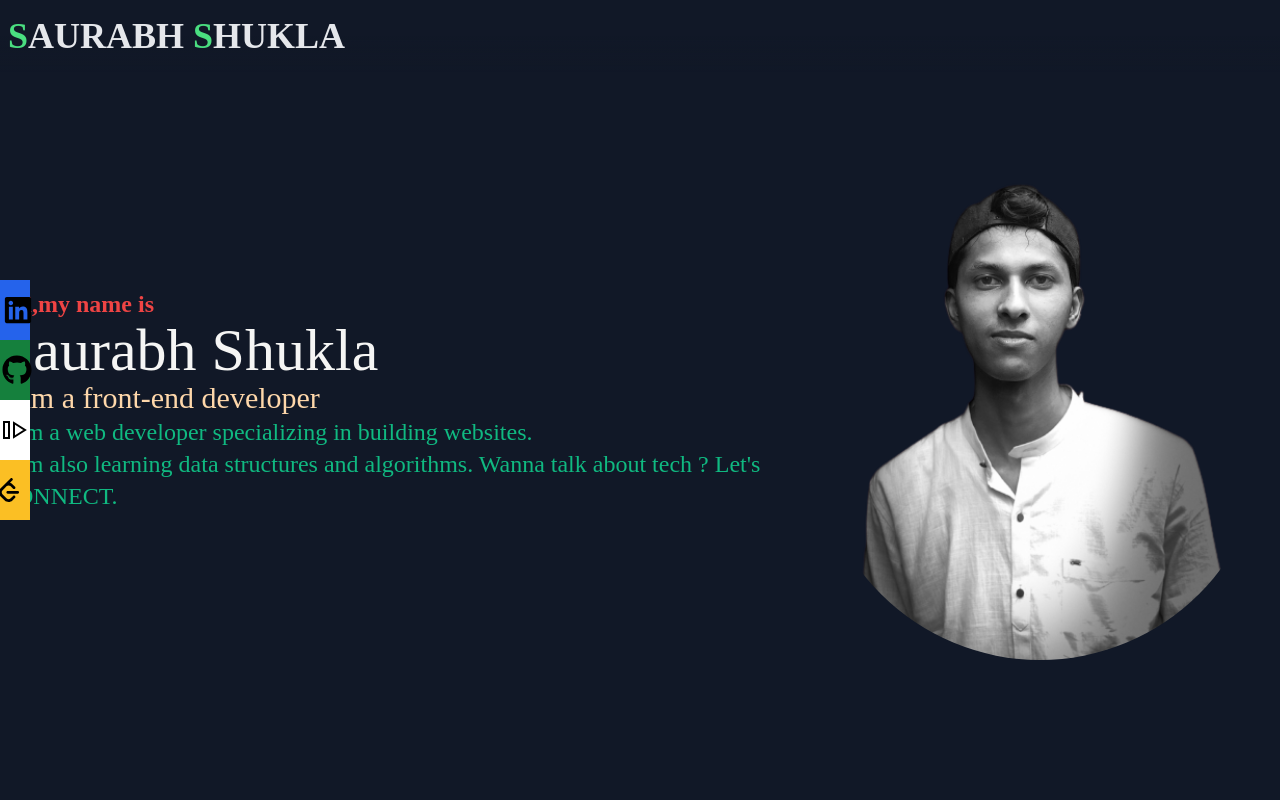
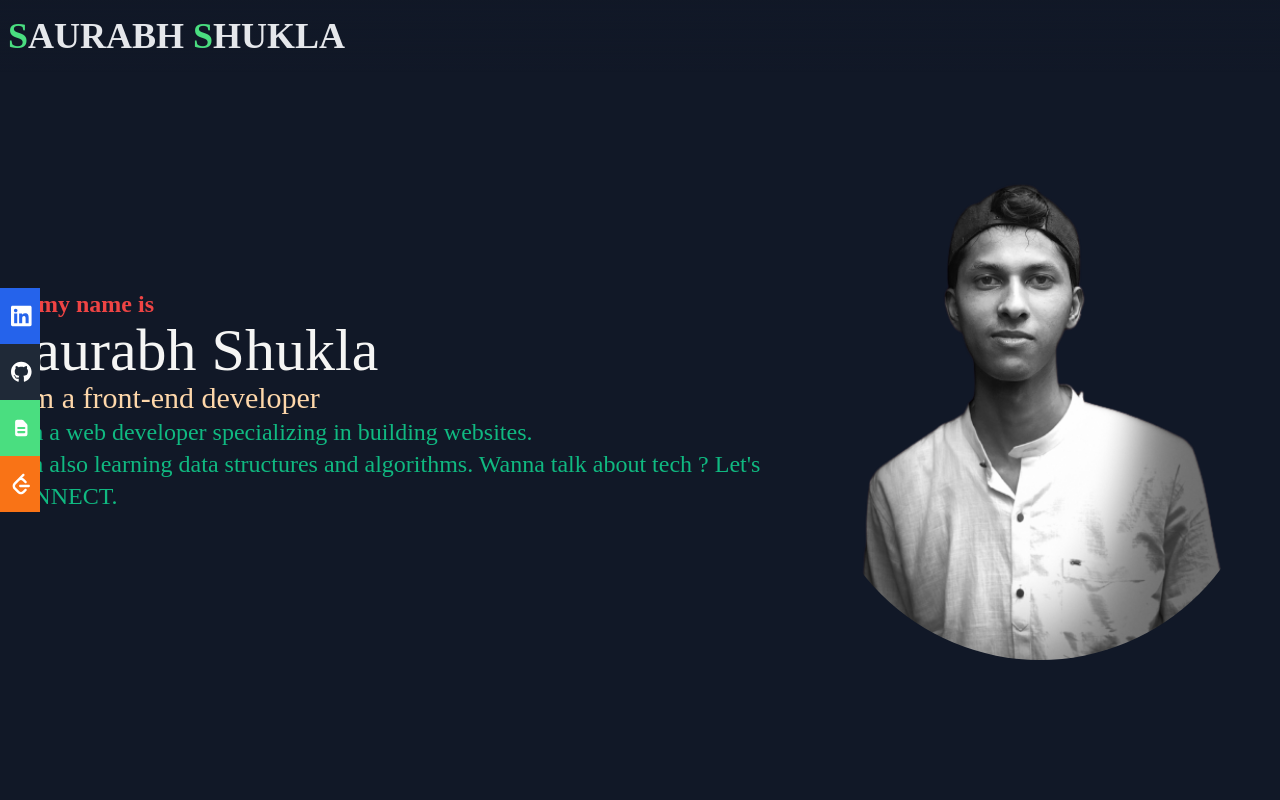
Before and after one commit to skinnyiam/portfolio, a React (Create React App) app: page / in a window 1280 px wide. Shown: the top 800 px of the page. Built offline with nearby package versions, Linux system fonts and the light colour scheme.

Commit message:
fix: fixed NavBar

```diff
--- a/src/components/Navbar.jsx
+++ b/src/components/Navbar.jsx
@@ -1,10 +1,11 @@
 import React from "react";
 import { FaLinkedin, FaGithub } from "react-icons/fa";
+import { HiDocumentText } from "react-icons/hi";
 
 const Navbar = () => {
   return (
     <div className="w-full">
-      <div className="fixed w-full px-2 py-4 bg-gradient-to-b from-gray-900 via-gray-900 to-transparent flex items-center">
+      <div className="fixed w-full px-2 py-4 bg-gradient-to-b from-gray-900 to-transparent flex items-center">
         <a href="#home" className="">
           <h1 className="text-2xl sm:text-4xl text-gray-200 font-bold">
             <span className="text-green-400">S</span>AURABH{" "}
@@ -13,65 +14,43 @@ const Navbar = () => {
         </a>
       </div>
 
-      <div className="hidden lg:flex fixed flex-col top-[35%] left-0">
+      <div className="fixed hidden sm:flex flex-col justify-center h-screen items-start">
+        <div className="">
           <ul>
-          <li className="w-[160px] h-[60px] flex justify-between items-center ml-[-130px] hover:ml-[-10px] duration-300 bg-blue-600 pl-4">
+            <li className="w-40 h-14 flex justify-between items-center translate-x-[-7.5rem] hover:translate-x-0 duration-300 bg-blue-600 text-white px-2">
               <a
-              className="flex justify-between items-center w-full text-white font-extrabold"
+                className="flex justify-between items-center w-full font-bold"
                 href="http://www.linkedin.com/in/saurabh-shukla-885a711b3"
               >
                 Linkedin
               </a>
-            <div className="flex pl-6">
-              <FaLinkedin style={{ height: "30px", width: "30px" }} />
-            </div>
+              <FaLinkedin />
             </li>
-          <li className="w-[160px] h-[60px] flex justify-between items-center ml-[-130px] hover:ml-[-10px] duration-300 bg-green-700 pl-[15px]">
+            <li className="w-40 h-14 flex justify-between items-center translate-x-[-7.5rem] hover:translate-x-0 duration-300 bg-gray-800 text-white px-2">
               <a
-              className="flex justify-between items-center w-full text-black font-extrabold"
+                className="flex justify-between items-center w-full font-bold"
                 href="https://github.com/skinnyiam"
               >
                 Github
               </a>
-            <div className="flex pl-11">
-              <FaGithub style={{ height: "30px", width: "30px" }} />
-            </div>
+              <FaGithub />
             </li>
-          <li className="w-[160px] h-[60px] flex justify-between items-center ml-[-130px] hover:ml-[-10px] duration-300 bg-white pl-4">
+            <li className="w-40 h-14 flex justify-between items-center translate-x-[-7.5rem] hover:translate-x-0 duration-300 bg-green-400 text-white px-2">
               <a
-              className="flex justify-between items-center w-full text-black font-extrabold"
+                className="flex justify-between items-center w-full font-bold"
                 href="/"
               >
                 Resume
               </a>
-            <div className="flex pl-9">
-              {/* <FaLinkedin style={{height:"30px",width:"30px"}}  /> */}
-              <svg
-                stroke="currentColor"
-                fill="currentColor"
-                stroke-width="0"
-                viewBox="0 0 24 24"
-                height="1em"
-                width="1em"
-                xmlns="http://www.w3.org/2000/svg"
-              >
-                <path
-                  fill="none"
-                  stroke="#000"
-                  stroke-width="2"
-                  d="M1,20 L6,20 L6,4 L1,4 L1,20 Z M11,19.0000002 L22,12 L11,5 L11,19.0000002 Z"
-                ></path>
-              </svg>
-            </div>
+              <HiDocumentText />
             </li>
-          <li className="w-[160px] h-[60px] flex justify-between items-center ml-[-130px] hover:ml-[-10px] duration-300 bg-amber-400 pl-[15px]">
+            <li className="w-40 h-14 flex justify-between items-center translate-x-[-7.5rem] hover:translate-x-0 duration-300 bg-orange-500 text-white px-2">
               <a
-              className="flex justify-between items-center w-full text-black font-extrabold"
+                className="flex justify-between items-center w-full font-bold"
                 href="https://leetcode.com/saurabhshukla7878/"
               >
                 Leetcode
               </a>
-            <div className="flex pl-5">
               <svg
                 stroke="currentColor"
                 fill="currentColor"
@@ -85,9 +64,9 @@ const Navbar = () => {
                 <title></title>
                 <path d="M16.102 17.93l-2.697 2.607c-.466.467-1.111.662-1.823.662s-1.357-.195-1.824-.662l-4.332-4.363c-.467-.467-.702-1.15-.702-1.863s.235-1.357.702-1.824l4.319-4.38c.467-.467 1.125-.645 1.837-.645s1.357.195 1.823.662l2.697 2.606c.514.515 1.365.497 1.9-.038.535-.536.553-1.387.039-1.901l-2.609-2.636a5.055 5.055 0 0 0-2.445-1.337l2.467-2.503c.516-.514.498-1.366-.037-1.901-.535-.535-1.387-.552-1.902-.038l-10.1 10.101c-.981.982-1.494 2.337-1.494 3.835 0 1.498.513 2.895 1.494 3.875l4.347 4.361c.981.979 2.337 1.452 3.834 1.452s2.853-.512 3.835-1.494l2.609-2.637c.514-.514.496-1.365-.039-1.9s-1.386-.553-1.899-.039zM20.811 13.01H10.666c-.702 0-1.27.604-1.27 1.346s.568 1.346 1.27 1.346h10.145c.701 0 1.27-.604 1.27-1.346s-.569-1.346-1.27-1.346z"></path>
               </svg>
-            </div>
             </li>
           </ul>
+        </div>
       </div>
     </div>
   );
```
Lines whose indentation alone changed are shown as unchanged.
